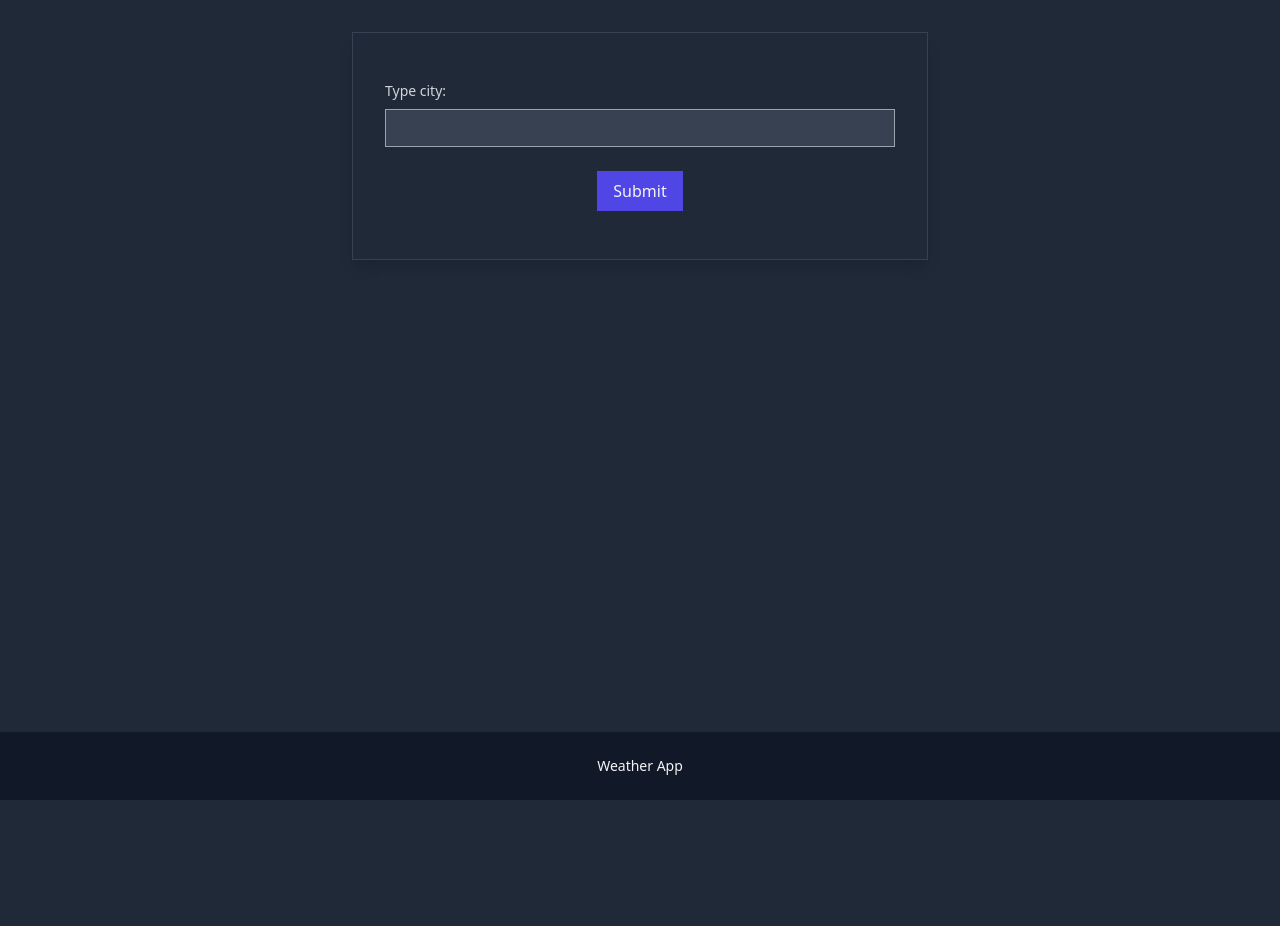
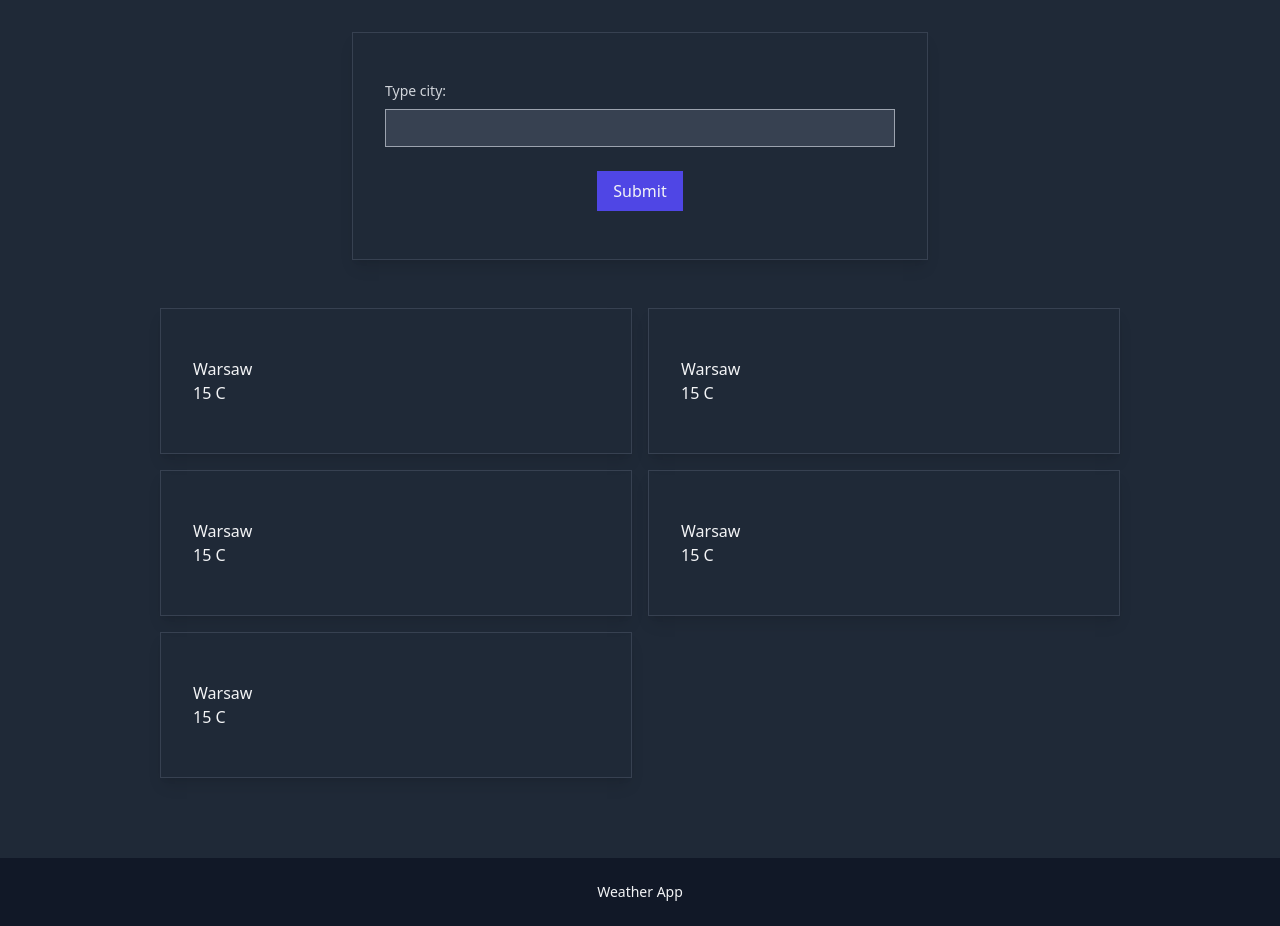
Before and after one commit to KacperNlp/vue-weather-app, a Vue app: page / in a window 1280 px wide. Before the commit the page ends 800 px from the top, so only its background shows below. Built offline with nearby package versions, Linux system fonts and the light colour scheme.

Commit message:
Create simple structure for AppResultList component

```diff
--- a/src/App.vue
+++ b/src/App.vue
@@ -2,6 +2,7 @@
   <app-layout>
     <template #main>
       <app-form></app-form>
+      <app-result-list></app-result-list>
     </template>
     <template #footer>
       <p>Weather App</p>
@@ -15,4 +16,5 @@ import AppLayout from "./layout/AppLayout.vue";
 
 //components
 import AppForm from "./components/AppForm.vue";
+import AppResultList from "./components/AppResultList.vue";
 </script>
--- /dev/null
+++ b/src/components/AppResultList.vue
@@ -0,0 +1,43 @@
+<template>
+  <ul class="my-12 grid gap-4 xl:grid-cols-2">
+    <li v-for="result in weatherAPI" :key="result.id">
+      <app-card>
+        <h3>{{ result.city }}</h3>
+        <p>{{ result.temp }} C</p>
+      </app-card>
+    </li>
+  </ul>
+</template>
+
+<script setup>
+import { reactive } from "vue";
+import AppCard from "./AppCard.vue";
+
+const weatherAPI = reactive([
+  {
+    city: "Warsaw",
+    temp: 15,
+    id: 1,
+  },
+  {
+    city: "Warsaw",
+    temp: 15,
+    id: 2,
+  },
+  {
+    city: "Warsaw",
+    temp: 15,
+    id: 3,
+  },
+  {
+    city: "Warsaw",
+    temp: 15,
+    id: 4,
+  },
+  {
+    city: "Warsaw",
+    temp: 15,
+    id: 5,
+  },
+]);
+</script>
```
